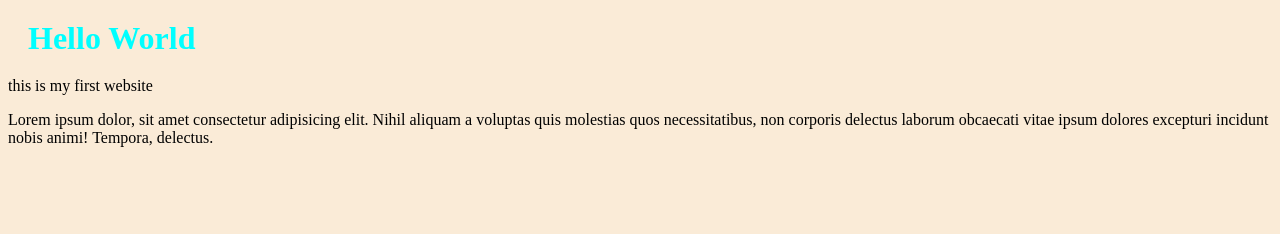
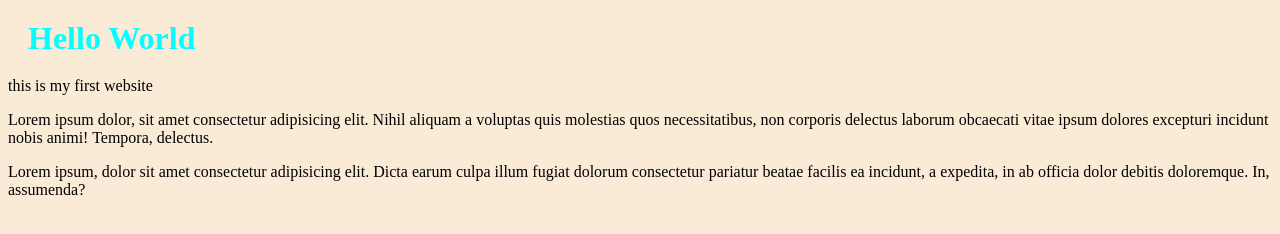
Before and after one commit to sam-mhmmad/my-learning-repo, a plain HTML site: page my-learning-repo/index.html in a window 1280 px wide. Drawn offline with Linux system fonts and the light colour scheme.

Commit message:
Menambahkan dummy text lagi

```diff
--- a/my-learning-repo/index.html
+++ b/my-learning-repo/index.html
@@ -10,5 +10,6 @@
     <h1>Hello World</h1>
     <p>this is my first website</p>
     <p>Lorem ipsum dolor, sit amet consectetur adipisicing elit. Nihil aliquam a voluptas quis molestias quos necessitatibus, non corporis delectus laborum obcaecati vitae ipsum dolores excepturi incidunt nobis animi! Tempora, delectus.</p>
+    <p>Lorem ipsum, dolor sit amet consectetur adipisicing elit. Dicta earum culpa illum fugiat dolorum consectetur pariatur beatae facilis ea incidunt, a expedita, in ab officia dolor debitis doloremque. In, assumenda?</p>
   </body>
 </html>
```
